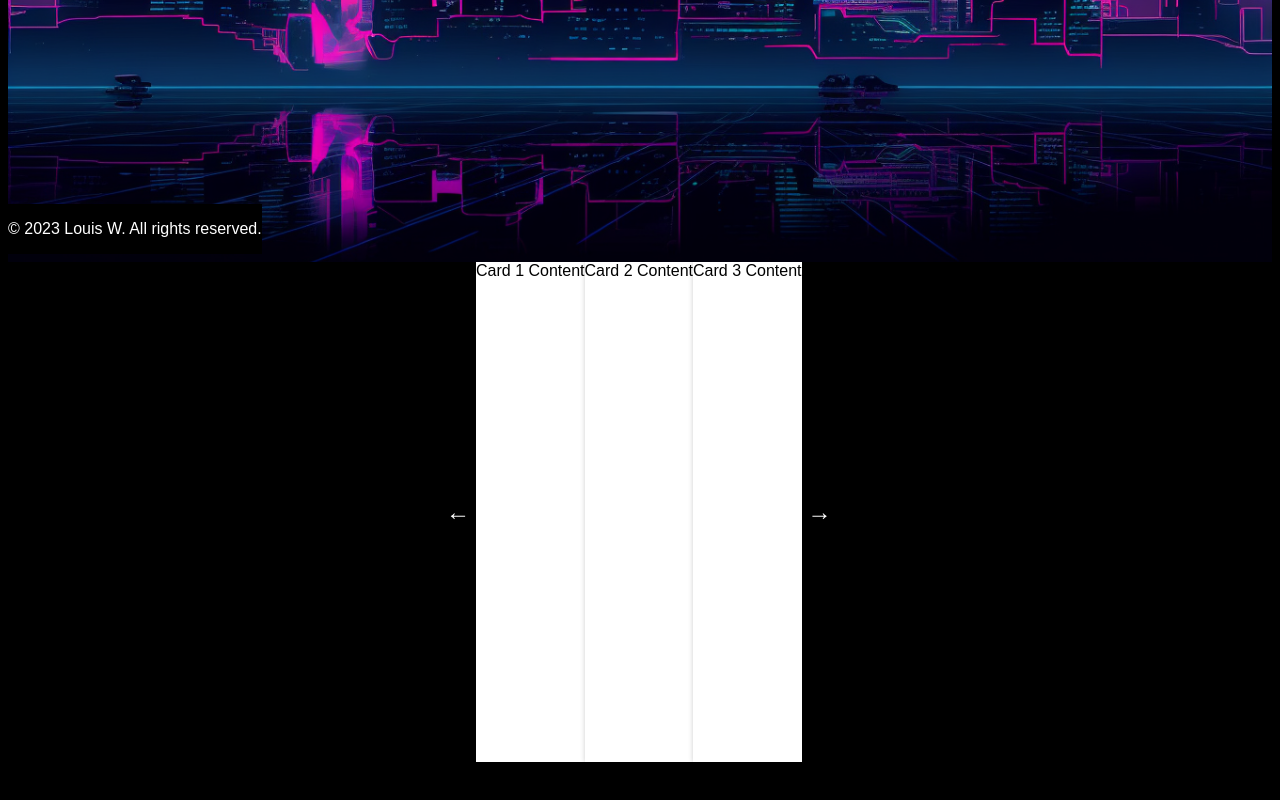
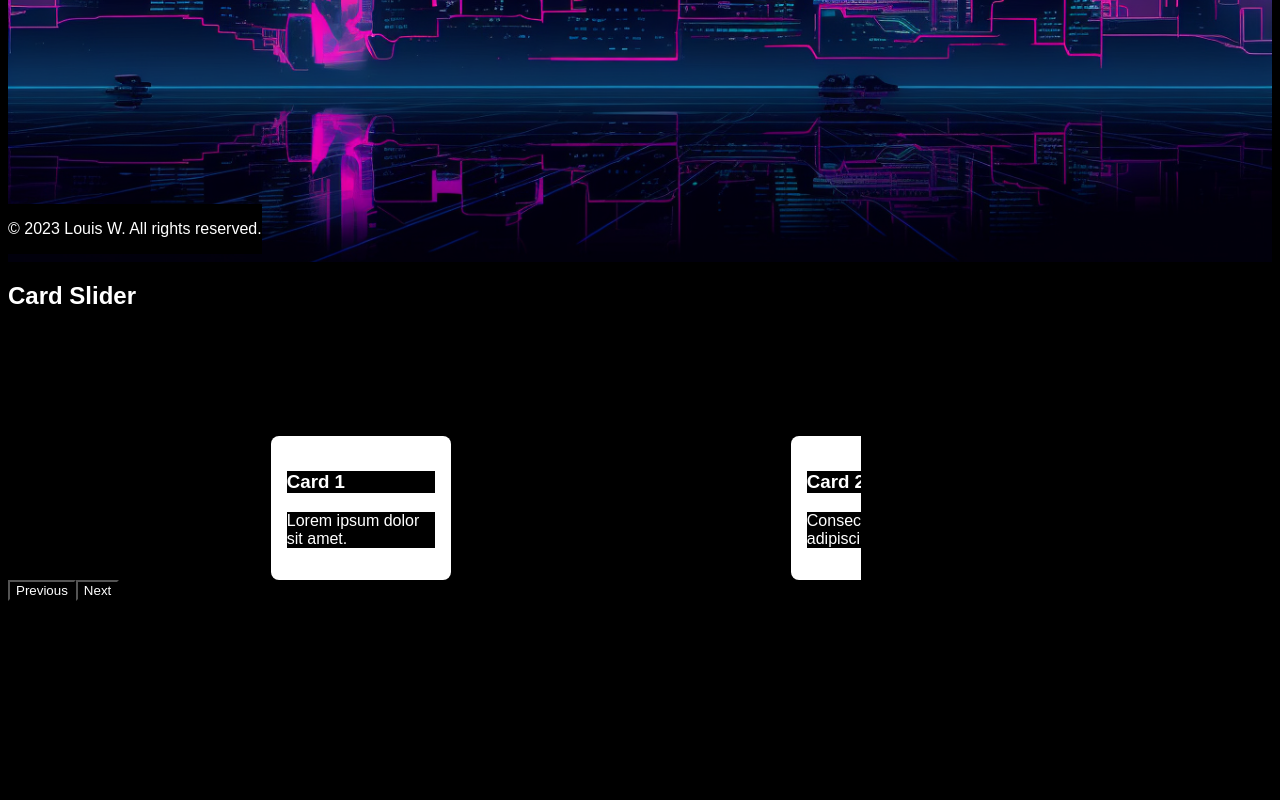
Before and after one commit to LouisWdev/Louis-react-portfolio, a React (Vite) app: page / in a window 1280 px wide. Shown: the part 546-1346 px from the top of the page. Built offline with nearby package versions, Linux system fonts and the light colour scheme.

Commit message:
Made changes to the card slider for the portfolio Section

```diff
--- a/src/Pages/Home.tsx
+++ b/src/Pages/Home.tsx
@@ -31,7 +31,6 @@ const blinkCaretAnimation = keyframes`
 const Container = styled.div`
   margin-top: 5%;
   display: flex;
-
 `;
 
 const Text = styled.div`
--- a/src/Pages/Portfolio.tsx
+++ b/src/Pages/Portfolio.tsx
@@ -5,17 +5,10 @@ const Section = styled.div`
      height: 100vh
 `;
 
-const cardContent = [
-  "Card 1 Content",
-  "Card 2 Content",
-  "Card 3 Content",
-  // Add more card content as needed
-];
-
 const Portfolio = () => {
   return (
     <Section id="Portfolio">
-        <Slider cards={cardContent}/>
+          <Slider />
     </Section>
   )
 }
--- a/src/components/Slider.tsx
+++ b/src/components/Slider.tsx
@@ -1,56 +1,64 @@
 import React, { useState } from 'react';
 import styled from 'styled-components';
 
-const SliderContainer = styled.div`
+// Define the card data (you can replace this with your own data)
+const cardData = [
+  { title: 'Card 1', content: 'Lorem ipsum dolor sit amet.' },
+  { title: 'Card 2', content: 'Consectetur adipiscing elit.' },
+  { title: 'Card 3', content: 'Sed do eiusmod tempor incididunt.' },
+  // Add more cards as needed
+];
+
+const CardSliderContainer = styled.div`
   display: flex;
-  overflow: hidden;
+  overflow-x: hidden;
   width: 100%;
-  max-width: 400px;
-  height: 500px;
-  margin: 0 auto;
-  position: relative;
+  max-width: 600px; /* Adjust the width as needed */
+  margin-top: 10%;
+  margin-left: 20%;
 `;
 
-const SliderTrack = styled.div`
-  display: flex;
-  transition: transform 0.3s ease-in-out;
+const Card = styled.div`
+  background-color: #fff;
+  border-radius: 8px;
+  box-shadow: 0px 0px 8px rgba(0, 0, 0, 0.2);
+  margin: 0 10px;
+  padding: 16px;
+  width: 300px; /* Adjust the card width as needed */
 `;
 
-const SlideCard = styled.div`
-  flex: 100%;
-  box-shadow: 0px 0px 5px rgba(0, 0, 0, 0.2);
-  background-color: #fff;
-  color: black;
-`;
+const Slider = () => {
+  const [activeCardIndex, setActiveCardIndex] = useState(0);
 
-const SliderButton = styled.button`
-  border: none;
-  background-color: transparent;
-  font-size: 24px;
-  cursor: pointer;
-`;
-
-const Slider = ({ cards }) => {
-  const [currentIndex, setCurrentIndex] = useState(0);
-
-  const nextSlide = () => {
-    setCurrentIndex((prevIndex) => (prevIndex + 1) % cards.length);
+  const handlePrev = () => {
+    setActiveCardIndex((prevIndex) => Math.max(prevIndex - 1, 0));
   };
 
-  const prevSlide = () => {
-    setCurrentIndex((prevIndex) => (prevIndex - 1 + cards.length) % cards.length);
+  const handleNext = () => {
+    setActiveCardIndex((prevIndex) =>
+      Math.min(prevIndex + 1, cardData.length - 1)
+    );
   };
 
   return (
-    <SliderContainer>
-      <SliderButton onClick={prevSlide}>&larr;</SliderButton>
-      <SliderTrack style={{ transform: `translateX(-${currentIndex * 100}%)` }}>
-        {cards.map((card, index) => (
-          <SlideCard key={index}>{card}</SlideCard>
+    <div>
+      <h2>Card Slider</h2>
+      <CardSliderContainer>
+        {cardData.map((card, index) => (
+          <Card
+            key={index}
+            style={{
+              transform: `translateX(${(index - activeCardIndex) * 320}px)`, // Adjust the card width
+            }}
+          >
+            <h3>{card.title}</h3>
+            <p>{card.content}</p>
+          </Card>
         ))}
-      </SliderTrack>
-      <SliderButton onClick={nextSlide}>&rarr;</SliderButton>
-    </SliderContainer>
+      </CardSliderContainer>
+      <button onClick={handlePrev}>Previous</button>
+      <button onClick={handleNext}>Next</button>
+    </div>
   );
 };
 
```
